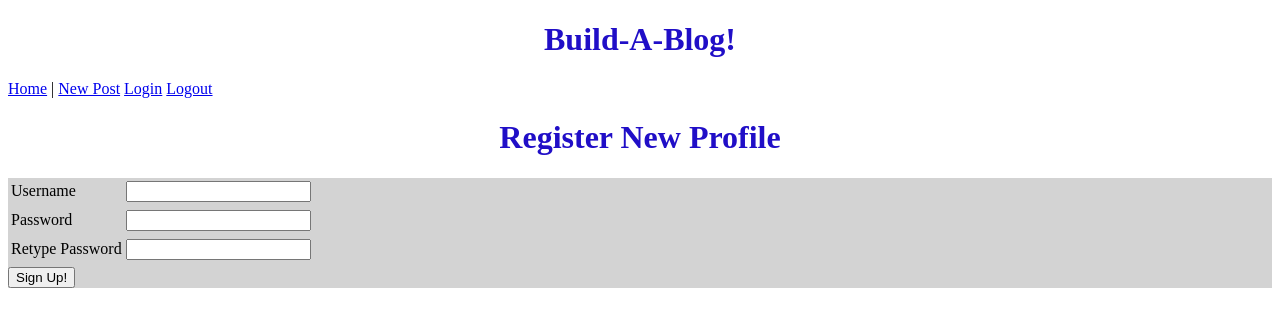
After one commit to BrandonLHerlong/Blogz, a Flask app: page /signup in a window 1280 px wide. The commit adds this page. Shown: the top 327 px of the page. Run offline with Flask 2, Linux system fonts and the light colour scheme.

Commit message:
finished..still need hases

```diff
--- a/main.py
+++ b/main.py
@@ -3,9 +3,11 @@ from flask_sqlalchemy import SQLAlchemy
 
 app = Flask(__name__)
 app.config['DEBUG'] = True
-app.config['SQLALCHEMY_DATABASE_URI'] = 'mysql+pymysql://build-a-blog:build-a-blog@localhost:8889/build-a-blog'
+app.config['SQLALCHEMY_DATABASE_URI'] = 'mysql+pymysql://blogz:blogz@localhost:8889/blogz'
 app.config['SQLALCHEMY_ECHO'] = True
 db = SQLAlchemy(app)
+app.secret_key = '5003094'
+
 
 
 class Blog(db.Model):
@@ -13,16 +15,40 @@ class Blog(db.Model):
     id = db.Column(db.Integer, primary_key=True)
     title = db.Column(db.String(1000))
     body = db.Column(db.String(5000))
+    owner_id = db.Column(db.Integer, db.ForeignKey('user.id'))
 
-    def __init__(self, title, body):
+    def __init__(self, title, body, owner):
         self.title = title
         self.body = body
+        self.owner = owner
 
 
-@app.route('/')
+class User(db.Model):
+
+    id = db.Column(db.Integer, primary_key=True)
+    username = db.Column(db.String(120), unique=True)
+    password = db.Column(db.String(120))
+    blogs = db.relationship('Blog', backref='owner')
+
+    def __init__(self, username, password):
+        self.username = username
+        self.password = password
+
+
+@app.before_request
+def require_login():
+    allowed_routes = ['login', 'blog', 'index', 'signup' ]
+    if request.endpoint not in allowed_routes and 'username' not in session:
+        return redirect('/login')
+
+
+@app.route('/', methods=['POST', 'GET'])
 def index():
-    all_blogs = Blog.query.all()
-    return render_template('blog.html', title="Build a Blog!", body=all_blogs)
+    users = User.query.all()
+    return render_template('index.html', users = users)
+# def index():
+#     all_blogs = Blog.query.all()
+#     return render_template('blog.html', title="Build a Blog!", body=all_blogs)
 
 @app.route('/blog', methods=['POST', 'GET'])
 def view_blog():
@@ -37,22 +63,35 @@ def view_blog():
         all_blogs = Blog.query.all()
         return render_template('blog.html', body=all_blogs)
 
+def home():
+    blogs = Blog.query.all()
+    welcome = "Not logged in"
+    if 'user' in session:
+        welcome = "Logged in as: " + session['user']
+
+    return render_template('home.html', title= "A Dumb Blog by Jim Vargas",
+        blogs= blogs, welcome= welcome)
+
+
 
 @app.route('/newpost', methods=['POST', 'GET'])
 def add_new_post():
+
+    title_error = ''
+    body_error = ''
+
     if request.method == 'GET':
         return render_template('new_post.html', title="New Blog Post")
 
     if request.method == 'POST':
         blog_title = request.form['title']
         blog_body = request.form['body']
-        new_blog_post = Blog(blog_title, blog_body)
+        owner = User.query.filter_by(username=session['username']).first()
+        new_blog_post = Blog(blog_title, blog_body, owner)
 
-        title_error = ''
-        body_error = ''
 
-        if len(blog_title) == 0:
-            title_error = "Please enter a title for your blog post."
+        if len(blog_title) <= 4:
+            title_error = "Blog title must be 5 or more characters."
         if len(blog_body) <= 10:
             body_error = "Your blog needs content!"
 
@@ -67,5 +106,80 @@ def add_new_post():
                 blog_title=blog_title, title_error=title_error,
                 blog_body=blog_body, body_error=body_error)
 
+
+@app.route('/login', methods=['POST', 'GET'])
+def login():
+    username = ""
+    username_error = ""
+    password_error = ""
+
+    if request.method == 'POST':
+        username = request.form['username']
+        password = request.form['password']
+        user = User.query.filter_by(username = username).first()
+
+        if not user:
+            username_error = "User does not exist."
+            if username == "":
+                username_error = "Please enter your username."
+
+        if password == "":
+            password_error = "Please enter your password."
+
+        if user and user.password != password:
+            password_error = "That is the wrong password."
+
+        if user and user.password == password:
+            session['username'] = username
+            return redirect('/newpost')
+
+    return render_template('login.html', username = username, username_error = username_error, password_error = password_error)
+
+@app.route('/signup', methods=['POST', 'GET'])
+def signup():
+    username = ""
+    username_error = ""
+    password_error = ""
+    verify_error = ""
+
+    if request.method == "POST":
+        username = request.form['username']
+        password = request.form['password']
+        verify = request.form['verify']
+
+        existing_user = User.query.filter_by(username = username).first()
+
+        if len(username) < 3:
+            username_error = "Usernames must be longer than 3 characters."
+
+
+        if password != verify:
+            password_error = "Passwords must match."
+            verify_error = "Passwords must match."
+
+        if len(password) < 3:
+            password_error = "Password must be longer than 3 characters."
+
+
+
+        if not username_error and not password_error and not verify_error:
+            if not existing_user:
+                new_user = User(username, password)
+                db.session.add(new_user)
+                db.session.commit()
+                session['username'] = username
+                return redirect('/newpost')
+            else:
+                username_error = "Username already registered."
+
+    return render_template('signup.html', username = username, username_error = username_error, password_error = password_error, verify_error = verify_error)
+
+
+@app.route('/logout')
+def logout():
+    del session['username']
+    return redirect('/blog')
+
+
 if __name__ == '__main__':
     app.run()
--- a/templates/base.html
+++ b/templates/base.html
@@ -9,8 +9,10 @@
         <h1>Build-A-Blog!</h1>
 
         <nav>
-            <a href='/blog'>Blog Home</a> |
+            <a href='/'>Home</a> |
             <a href='/newpost'>New Post</a>
+            <a href="/login">Login</a>
+            <a href="/logout">Logout</a>
         </nav>
 
 
--- a/templates/new_post.html
+++ b/templates/new_post.html
@@ -15,6 +15,7 @@
             New Post:
             <br><br>
             <textarea name="body" type="text" required="required"></textarea>
+            <span class="error">{{body_error}}</span>
         </label>
         <br>
         <input type="submit" value='Submit your Post' />
--- /dev/null
+++ b/templates/signup.html
@@ -0,0 +1,31 @@
+{% extends 'base.html' %}
+
+{% block content %}
+<h1>Register New Profile</h1>
+<form action="/signup" method="POST">
+    <table>
+        <tr>
+            <td><label for="username">Username</label></td>
+            <td><input type="text" name="username" id="username" value="{{ username }}" required></td>
+        </tr>
+        <tr>
+            <td class="error">{{ username_error }}</td>
+        </tr>
+        <tr>
+            <td><label for="password">Password</label></td>
+            <td><input type="password" name="password" id="password" required></td>
+        </tr>
+        <tr>
+            <td class="error">{{ password_error }}</td>
+        </tr>
+        <tr>
+            <td><label for="verify">Retype Password</label></td>
+            <td><input type="password" name="verify" id="verify"></td>
+        </tr>
+        <tr>
+            <td class="error">{{ verify_error }}</td>
+        </tr>
+    </table>
+    <input type="submit" value="Sign Up!">
+</form>
+{% endblock %}
```
Also changed, not shown: templates/index.html (added, +11 -0 lines), templates/login.html (added, +30 -0 lines).
